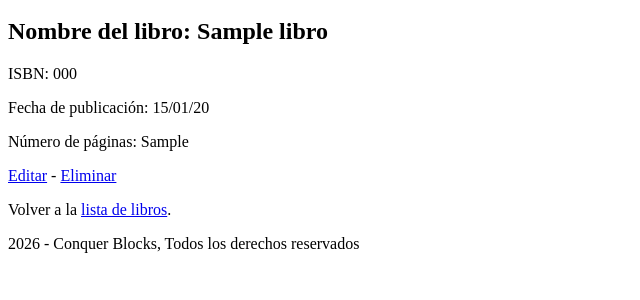
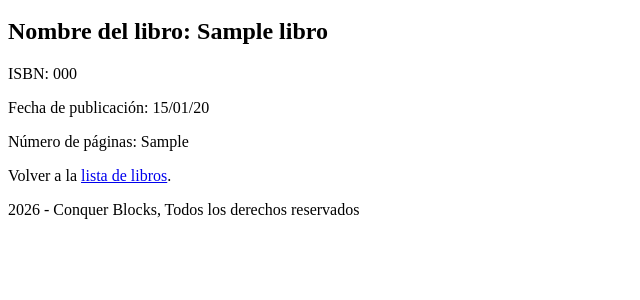
Before and after one commit to jaickerlozano/django-library-management-system, a Django app: template biblioteca/templates/libros/LibroDetail.html in a window 1280 px wide. Shown: the part 190-490 px from the top of the page, without its empty margins (0-640 px from the left). Run offline with Django 3.2, Linux system fonts and the light colour scheme; the template is opened without the code that fills it: most values are stand-ins (such as "Sample title", 1, 10 or a date in 2020).

Commit message:
ui(libros): restringir botones de administración a usuarios autenticados en el detalle del libro

```diff
--- a/biblioteca/templates/libros/LibroCreate.html
+++ b/biblioteca/templates/libros/LibroCreate.html
@@ -7,6 +7,10 @@
     <h2>Crear Nuevo Libro</h2>
     <form action="" method="post">
         {% csrf_token %}
+        {% if success_message %}
+            <div class="message success">{{ success_message }}</div>
+        {% endif %}
+
         {{ form.as_p }}
         <button type="submit">Crear Libro</button>
         <a href="{% url 'libro:list' %}">Cancelar</a>
--- a/biblioteca/templates/libros/LibroDetail.html
+++ b/biblioteca/templates/libros/LibroDetail.html
@@ -9,7 +9,12 @@
         <p>ISBN: {{ libro.isbn }} </p>
         <p>Fecha de publicación: {{ libro.fecha_publicacion|date:'d/m/y' }} </p>
         <p>Número de páginas: {{ libro.numero_paginas }} </p>
-        <p><a href="{% url 'libro:update' libro.pk %}">Editar</a> - <a href="{% url 'libro:delete' libro.pk %}">Eliminar</a></p>
+        <!-- En este bloque estoy validando que primero esté logueado el usuario para que puedan aparecer los botones de editar y eliminar -->
+        {% if user.is_authenticated %}
+            <p>
+                <a href="{% url 'libro:update' libro.pk %}">Editar</a> - <a href="{% url 'libro:delete' libro.pk %}">Eliminar</a>
+            </p>
+        {% endif %}
         <p>Volver a la <a href="{% url 'libro:list' %}">lista de libros</a>.</p>
     {% else %}
         <p>Libro no encontrado</p>
```
